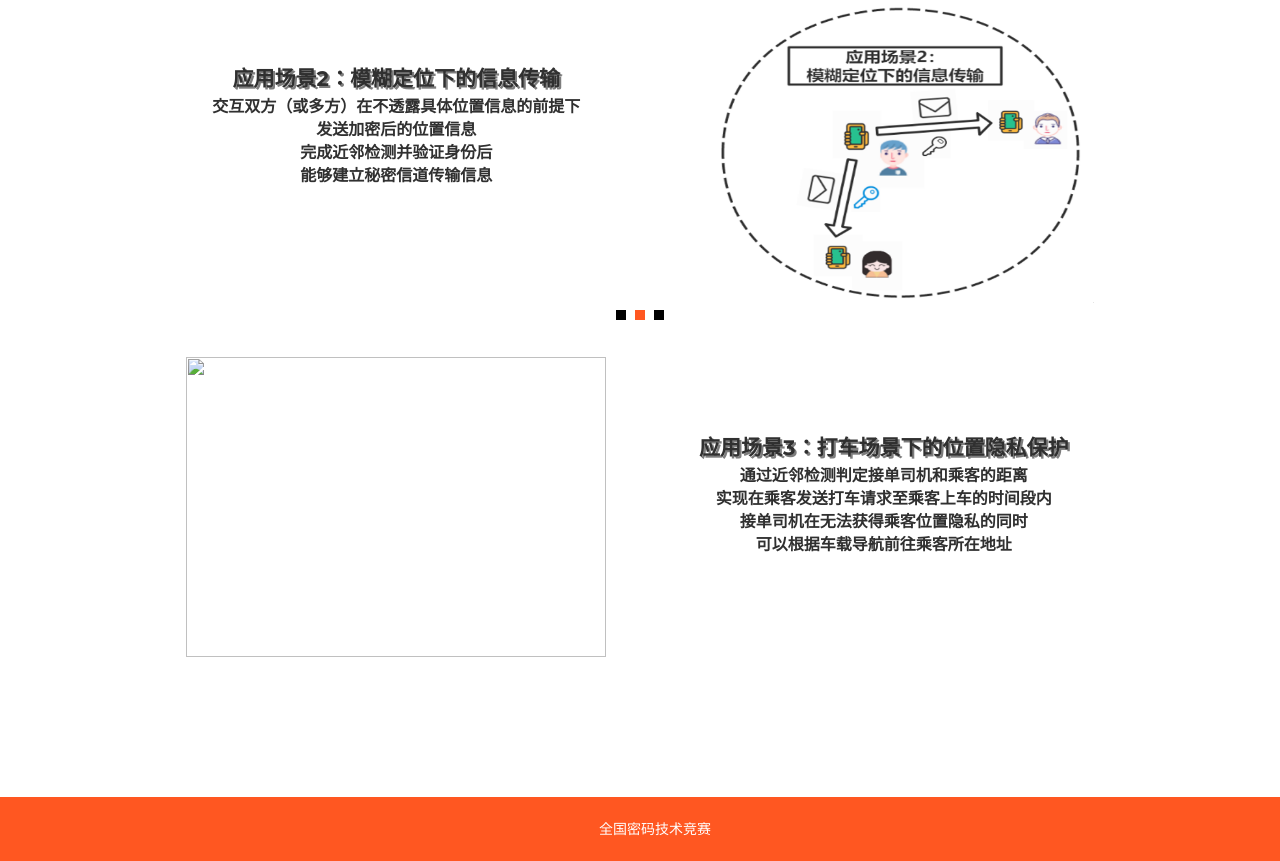
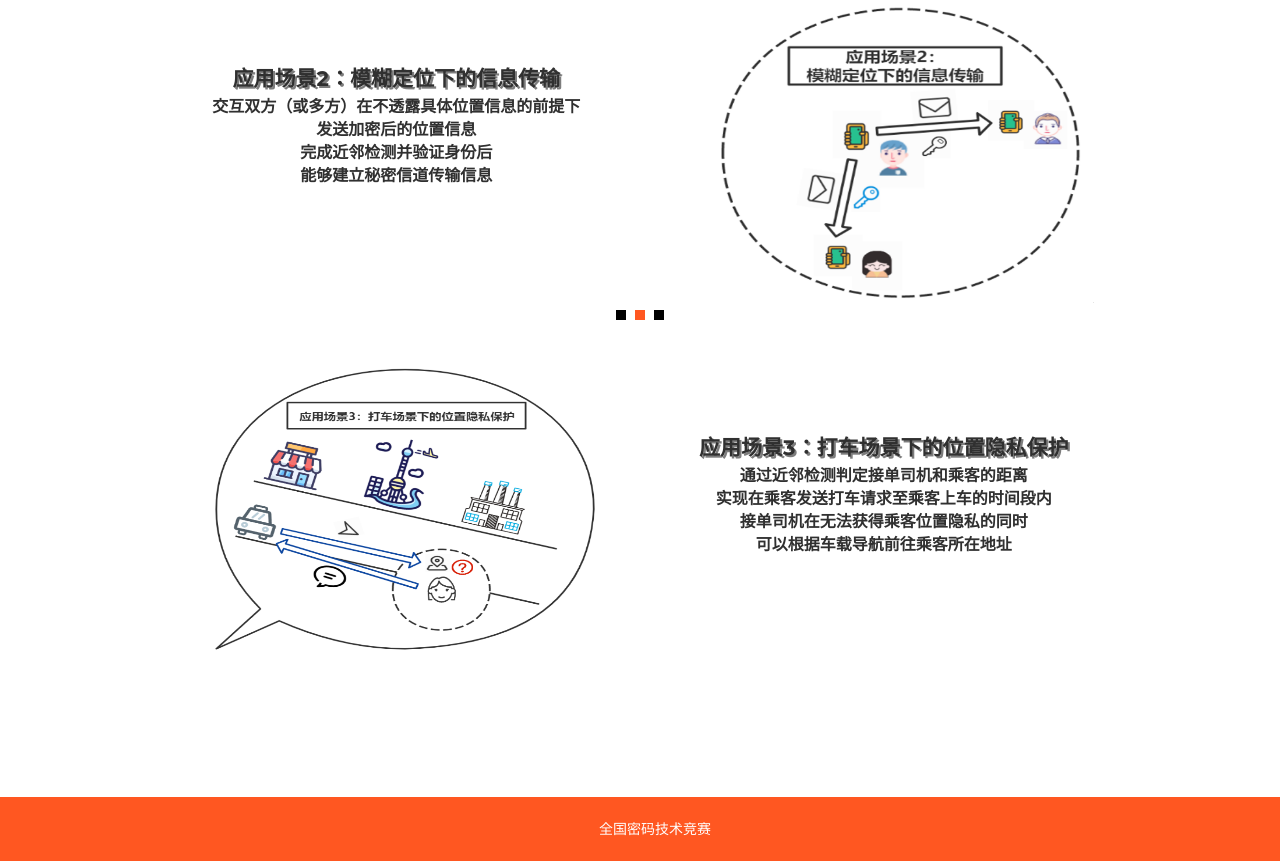
Before and after one commit to CyberspaceSecurity1/encrypt, a plain HTML site: page final_web/web/hello.html in a window 1280 px wide. Shown: the part 2808-3669 px from the top of the page. Drawn offline with nearby package versions, Linux system fonts and the light colour scheme; some packages are replaced by stand-ins of ours; files whose address does not match are found by name.

Commit message:
Update hello.html

```diff
--- a/final_web/web/hello.html
+++ b/final_web/web/hello.html
@@ -457,7 +457,7 @@
 					</div>
 					<div class="row">
 						<div class="col-lg-6 col-md-6">
-							<img src="images/3.jpg" alt=""style="width:420px;height:300px;">
+							<img src="images/3.png" alt=""style="width:420px;height:300px;">
 						</div>
 						<div class="col-lg-6 col-md-6">
 							<div class="plan__text">
```
